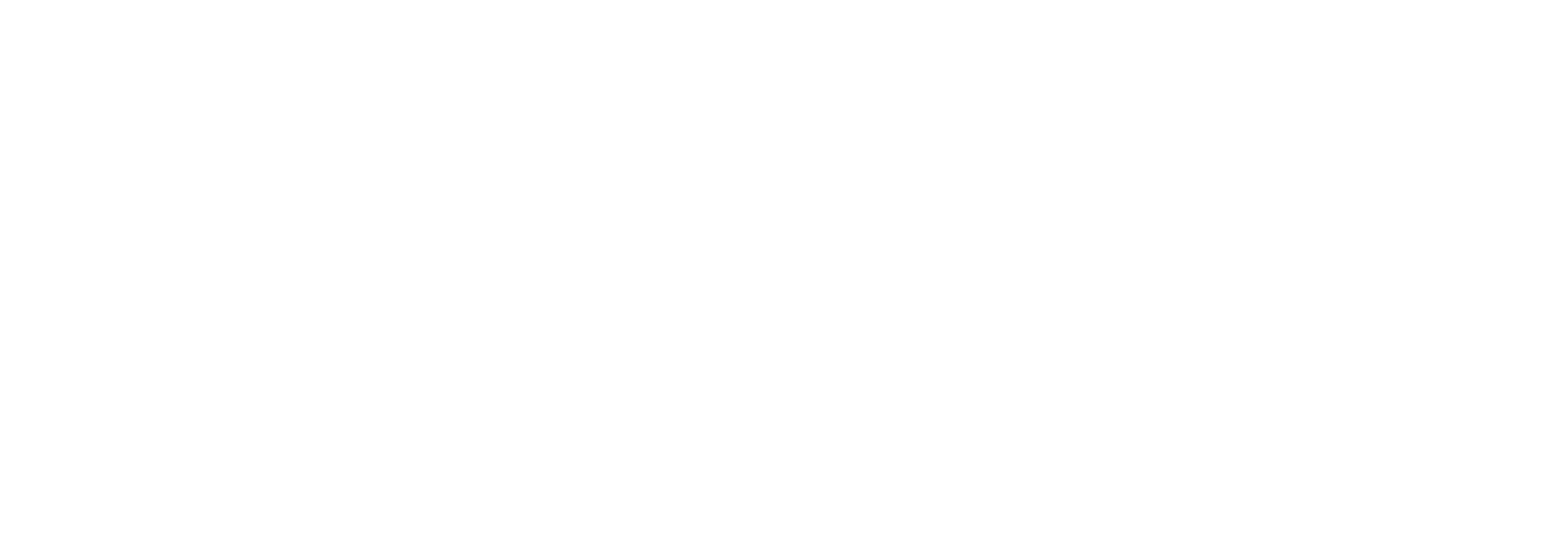
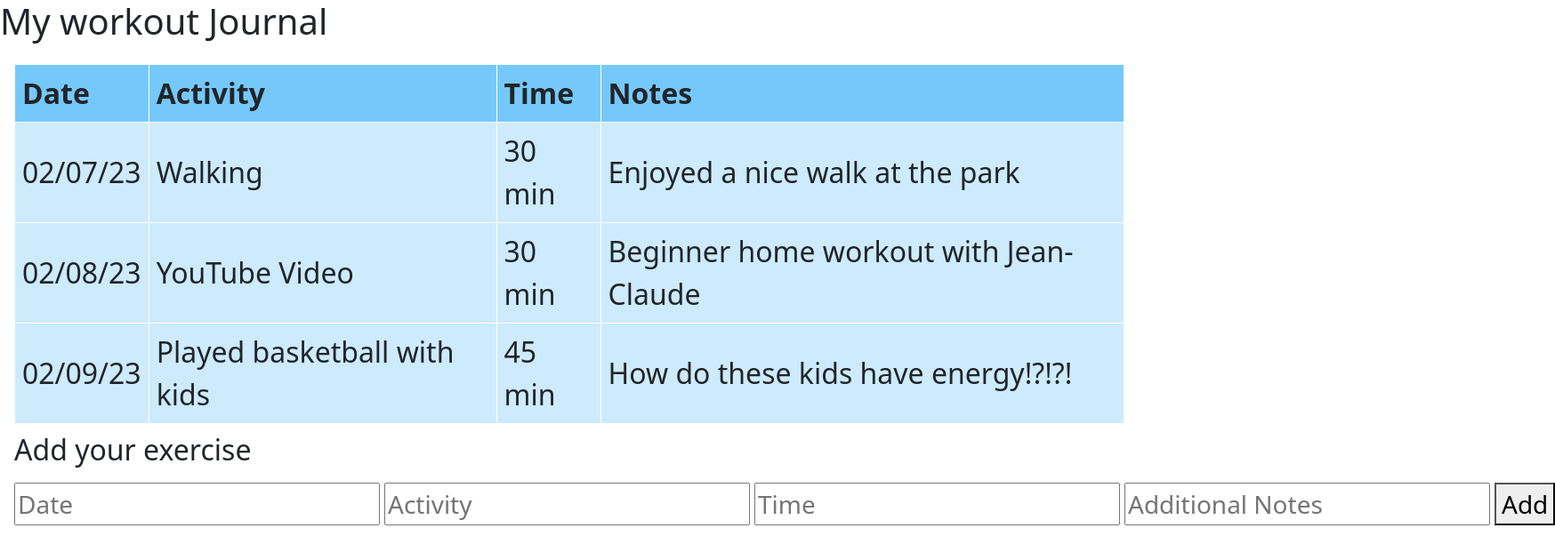
Before and after one commit to calvinalee2006/Beginners-guide-to-fitness, a React (Create React App) app: page /WorkoutJournal in a window 1280 px wide. Before the commit this address had no page. Shown: the top 630 px of the page at 89% size, 1748 px wide, since content can reach past the window. Built offline with nearby package versions, Linux system fonts and the light colour scheme.

Commit message:
started building my fake workout table

```diff
--- a/src/App.js
+++ b/src/App.js
@@ -3,6 +3,7 @@
 import BeforeBeginning from './components/beginning';
 import NoSurvey from './components/UserPages/noSurvey';
 import Questions from './components/questions';
+import WorkoutJournal from './components/UserPages/noSurveyImages/WorkoutJournal';
 import {BrowserRouter as Router, Route, Routes} from 'react-router-dom';
 
 
@@ -15,6 +16,7 @@
         <Route path="/beginning" element= {<BeforeBeginning  />} />
         <Route path="/questions"  exact element= {<Questions />}  />
         <Route path="noSurvey"  exact element ={<NoSurvey />}/>
+        <Route path ='WorkoutJournal' exact element ={<WorkoutJournal/>}/>
       </Routes>
     </Router>
   );
--- a/src/components/UserPages/noSurvey.js
+++ b/src/components/UserPages/noSurvey.js
@@ -2,6 +2,7 @@
 import Video from './YoutubeVideoEmbed'
 import OlderCoupleWalking from './noSurveyImages/OlderCoupleWalking.jpg'
 import RunningBuddies from './noSurveyImages/running-buddies.jpg'
+import {NavLink} from 'react-router-dom';
 
 function NoSurvey() {
   return (
@@ -56,7 +57,7 @@
           maybe your workout is getting kind of boring. Once you start noticing these progressions then you can start picking up the pace a little more! Extend your walk by 5-10 minutes, workout to
           two youtube videos instead of one, the options are endless!
          </p>
-         <p>One <b>IMPORTANT</b> habit to get into when workout out, is writing your your workouts down in a journal here is an example: {/*Make a React workout Journal*/}</p>
+         <p>One <b>IMPORTANT</b> habit to get into when workout out, is writing your your workouts down in a journal here is an example:<NavLink to="/WorkoutJournal">Here</NavLink> </p>
     </>
   )
 }
--- a/src/components/UserPages/noSurveyImages/WorkoutJournal.js
+++ b/src/components/UserPages/noSurveyImages/WorkoutJournal.js
@@ -1,8 +1,31 @@
-import React from 'react'
+import React, {useState} from 'react'
+import data from "./mock-data.json"
+import './noSurvey.css'
+function WorkoutJournal() {
 
-function WorkoutJournal() {
+  const [workoutData, setWorkoutData] = useState(data);
+  const [addWorkoutData, setAddWorkoutData] = useState({
+    Date: "",
+    Activity: "",
+    Time: "",
+    Notes: ""
+  })
+
+  // needs more work!!
+  // const handleAddFormChange = (event) =>
+  // event.preventDefault();
+
+  // const fieldName = event.target.getAttribute('Date');
+  // const fieldValue = event.target.value;
+
+  // const newFormData = {...addFormData}
+  // newFormData[fieldName] = fieldValue
+
+  // setAddFormData(newFormData)
+
   return (
     <>
+    <h1>My workout Journal</h1>
       <div className = 'app-container'>
         <table>
             <thead>
@@ -10,13 +33,50 @@
                     <th>Date</th>
                     <th>Activity</th>
                     <th>Time</th>
-                    <th>Additional Notes</th>
+                    <th>Notes</th>
                 </tr>
             </thead>
             <tbody>
-                <tr></tr>
+              {workoutData.map((workout)=> <tr>
+                <td>{workout.Date}</td>
+                <td>{workout.Activity}</td>
+                <td>{workout.Time}</td>
+                <td>{workout.Notes}</td>
+                </tr>)}
             </tbody>
         </table>
+        <h2>Add your exercise</h2>
+        <form>
+          <input
+          type = 'text'
+          name = "Date"
+          required = "required"
+          placeholder ="Date"
+          // onChange = {handleAddFormChange}
+          />
+           <input
+          type = 'text'
+          name = "Activity"
+          required = "required"
+          placeholder ="Activity"
+          // onChange = {handleAddFormChange}
+          />
+           <input
+          type = 'text'
+          name = "Time"
+          required = "required"
+          placeholder ="Time"
+          // onChange = {handleAddFormChange}
+          />
+           <input
+          type = 'text'
+          name = "Notes"
+          required = "required"
+          placeholder ="Additional Notes"
+          // onChange = {handleAddFormChange}
+          />
+          <button type ="submit">Add</button>
+        </form>
       </div>
     </>
   )
--- /dev/null
+++ b/src/components/UserPages/noSurveyImages/mock-data.json
@@ -0,0 +1,23 @@
+[
+    {
+        "id": 1,
+        "Date": "02/07/23",
+        "Activity": "Walking",
+        "Time": "30 min",
+        "Notes": "Enjoyed a nice walk at the park"
+    },
+    {
+        "id": 2,
+        "Date": "02/08/23",
+        "Activity": "YouTube Video",
+        "Time": "30 min",
+        "Notes": "Beginner home workout with Jean-Claude"
+    },
+    {
+        "id": 1,
+        "Date": "02/09/23",
+        "Activity": "Played basketball with kids",
+        "Time": "45 min",
+        "Notes": "How do these kids have energy!?!?!"
+    }
+]
--- /dev/null
+++ b/src/components/UserPages/noSurveyImages/noSurvey.css
@@ -0,0 +1,41 @@
+.app-container {
+    display: flex;
+    flex-direction: column;
+    gap: 10px;
+    padding: 1rem;
+}
+
+table {
+    border-collapse: collapse;
+    width: 100%;
+}
+
+th,
+td {
+    border: 1px solid #ffffff;
+    text-align: left;
+    padding: 8px;
+    font-size: 32px;
+}
+
+th {
+    background-color: rgb(117, 201, 250);
+}
+
+td {
+    background-color: rgb(205, 235, 253);
+}
+
+form {
+    display: flex;
+    gap: 5px;
+}
+
+form td:last-child {
+    display: flex;
+    justify-content: space-evenly;
+}
+
+form * {
+    font-size: 28px;
+}
```
